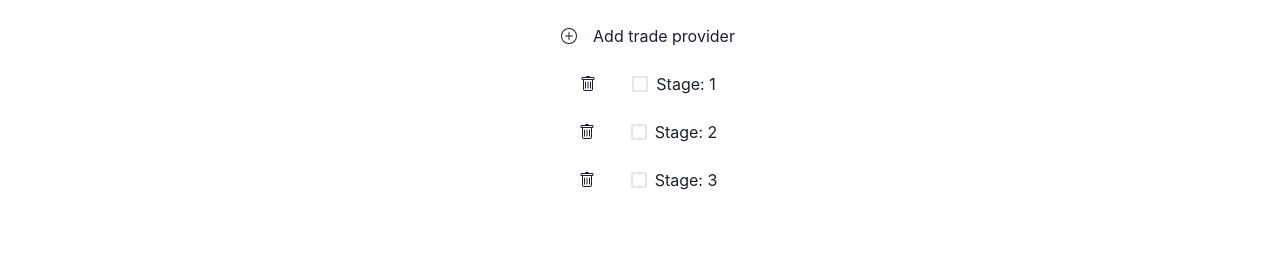
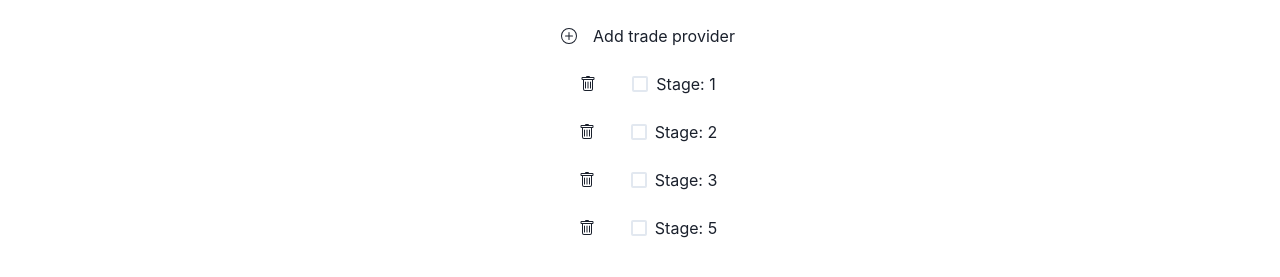
Before and after one commit to QuentinHS/full-stack-app-coder-academy, a React (Vite) app in the folder client/: page /stage in a window 1280 px wide. Shown: the part 209-486 px from the top of the page. Built offline with nearby package versions, Linux system fonts and the light colour scheme.

Commit message:
Used state to handle checkbox

```diff
--- a/client/src/components/Stage.jsx
+++ b/client/src/components/Stage.jsx
@@ -3,16 +3,20 @@ import { Input, InputLeftAddon, InputGroup, Center, Button, Text, Icon, Checkbox
 import { AiOutlinePlusCircle, AiFillExclamationCircle } from 'react-icons/ai'
 import { BsTrash, BsPlusCircle } from 'react-icons/bs'
 import{ Link } from 'react-router-dom'
+import { useEffect, useState } from "react";
 
 
 const Stage = () => {
 
     const projectList = {projects: [{address: "123 fake street"}, {address: "555 Evergreen trc"}, {address: "31 Spooner st"}]}
-    const pm = {address: "123 fake street", stage: [{stageNum: 1, taskName: "foo", trade: "carentry", provider: "Johno's construction"},{stageNum: 2, taskName: "bar", trade: "2 carentry", provider: "2 Johno's construction"}, {stageNum: 3, taskName: "blah", trade: "3 carentry", provider: "7 Johno's construction"}]}
+    const pm = {address: "123 fake street", stage: [{stageNum: 1, taskName: "foo", trade: "carentry", provider: "Johno's construction", complete: false},{stageNum: 2, taskName: "bar", trade: "2 carentry", provider: "2 Johno's construction"}, {stageNum: 3, taskName: "blah", trade: "3 carentry", provider: "7 Johno's construction"}, {stageNum: 5, taskName: "blah", trade: "3 carentry", provider: "7 Johno's construction"}]}
 
     const currentProject = pm
 
-    console.log(currentProject.task)
+    const [checkedItems, setCheckedItems] = React.useState( new Array(currentProject.stage.length).fill(false))
+
+    console.log(checkedItems)
+
     return(
         <div>
             <Center>
@@ -28,13 +32,15 @@ const Stage = () => {
             </Center >
             <Center>
                 <ul >
-                    {currentProject.stage.map((task, index) =>
+                    {currentProject.stage.map((stage, index) =>
                         <Center key={index}  >
                             <Stack spacing={5} direction='row'>
-                            <Icon m="1rem" as={BsTrash} />
-                            <Checkbox >
-                                Stage: {task.stageNum}
-                            </Checkbox>
+                                <Icon m="1rem" as={BsTrash} />
+                                <Checkbox
+                                    isChecked={checkedItems[index]}
+                                    onChange={(e) => setCheckedItems([e.target.checked, checkedItems[1]])}>
+                                    Stage: {stage.stageNum}
+                                </Checkbox>
                             </Stack>
                         </Center>
                     )}
```
